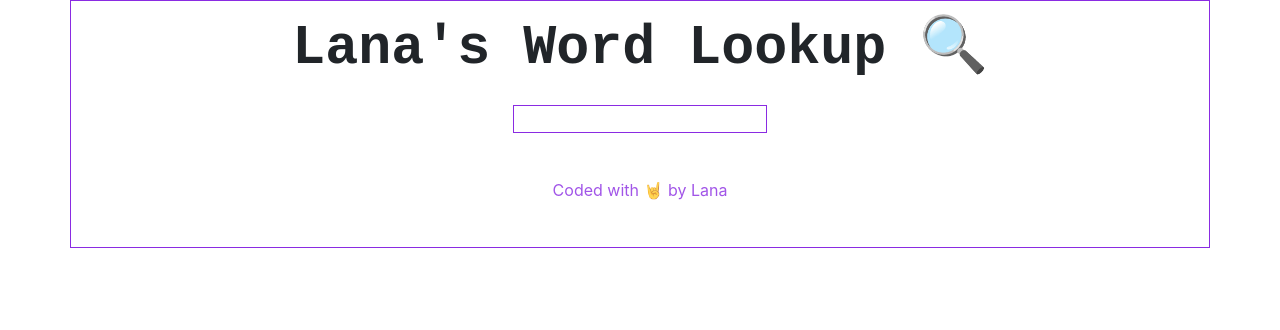
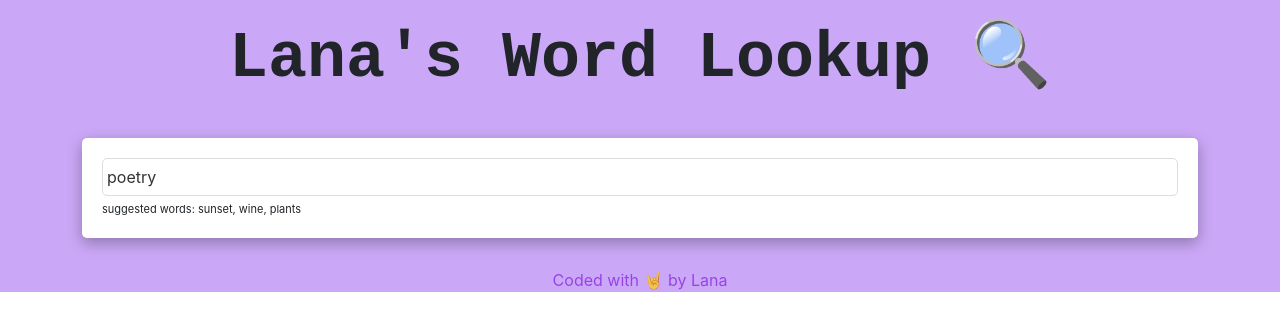
Before and after one commit to PossumCodes/dictionary-project, a React (Create React App) app: page / in a window 1280 px wide. Shown: the top 330 px of the page. Built offline with nearby package versions, Linux system fonts and the light colour scheme; no server answers.

Commit message:
main styling of app

```diff
--- a/src/App.css
+++ b/src/App.css
@@ -1,14 +1,13 @@
-.App .container {
-  text-align: center;
-  border: 1px solid blueviolet;
-  padding: 15px;
+.App {
+  background: #cba8f7;
 }
 
 .App h1 {
   text-align: center;
+  font-size: 65px;
   font-family: monospace;
-  font-size: 55px;
-  font-weight: bolder;
+  font-weight: bold;
+  padding: 20px;
 }
 
 .App-footer {
--- a/src/App.js
+++ b/src/App.js
@@ -9,7 +9,7 @@ function App() {
           <h1>Lana's Word Lookup 🔍</h1>
         </header>
         <main>
-          <Dictionary />
+          <Dictionary defaultKeyword="poetry" />
         </main>
         <footer className="App-footer">Coded with 🤘 by Lana</footer>
       </div>
--- a/src/Dictionary.css
+++ b/src/Dictionary.css
@@ -1,7 +1,24 @@
-.Dictionary form {
-  padding: 15px;
+.Dictionary section {
+  background: white;
+  border-radius: 5px;
+  padding: 20px;
+  box-shadow: 0 5px 15px rgba(0, 0, 0, 30%);
+  margin: 20px 0;
 }
 
-.Dictionary form input {
-  border: 1px solid blueviolet;
+.Dictionary input {
+  width: 100%;
+  padding: 6px 4px;
+  border-radius: 5px;
+  color: #333;
+  border: 1px solid #ddd;
 }
+
+.Dictionary .hint {
+  font-size: 11px;
+  margin-top: 5px;
+}
+
+.Dictionary a {
+  color: blueviolet;
+}
--- a/src/Dictionary.js
+++ b/src/Dictionary.js
@@ -3,36 +3,53 @@ import axios from "axios";
 import Results from "./Results";
 import "./Dictionary.css";
 
-export default function Dictionary() {
-  let [keyword, setKeyword] = useState("");
+export default function Dictionary(props) {
+  let [keyword, setKeyword] = useState(props.defaultKeyword);
   let [results, setResults] = useState(null);
-  function search(event) {
-    event.preventDefault();
-    //alert(`Searching for ${keyword}`);
+  let [loaded, setLoaded] = useState(false);
 
-    //handling response from api and logging api response
   function handleResponse(response) {
-      console.log(response.data[0]);
     setResults(response.data[0]);
   }
 
-    //documentation: https://dictionaryapi.dev/ making api call
+  function search() {
     let apiUrl = `https://api.dictionaryapi.dev/api/v2/entries/en/${keyword}`;
     axios.get(apiUrl).then(handleResponse);
   }
 
-  //event listener tracking change in typing input in search bar
+  function handleSubmit(event) {
+    event.preventDefault();
+    search();
+  }
+
   function handleKeywordChange(event) {
     setKeyword(event.target.value);
   }
 
-  //dictionary search form
+  function load() {
+    setLoaded(true);
+    search();
+  }
+
+  if (loaded) {
     return (
       <div className="Dictionary">
-      <form onSubmit={search}>
-        <input type="search" onChange={handleKeywordChange} />
+        <section>
+          <form onSubmit={handleSubmit}>
+            <input
+              type="search"
+              placeholder="Search for a word..."
+              defaultValue={props.defaultKeyword}
+              onChange={handleKeywordChange}
+            />
           </form>
+          <div className="hint">suggested words: sunset, wine, plants</div>
+        </section>
         <Results results={results} />
       </div>
     );
+  } else {
+    load();
+    return "Loading";
   }
+}
--- a/src/Meaning.css
+++ b/src/Meaning.css
@@ -1,4 +1,11 @@
 .Meaning h3 {
-  margin: 30px 0;
-  text-decoration: underline;
+  font-size: 24px;
+  line-height: 1.5;
+  font-weight: bold;
 }
+
+.Meaning .example {
+  opacity: 0.7;
+  font-style: italic;
+  margin-top: 10px;
+}
--- a/src/Meaning.js
+++ b/src/Meaning.js
@@ -9,13 +9,10 @@ export default function Meaning(props) {
       {props.meaning.definitions.map(function (definition, index) {
         return (
           <div key={index}>
-            <p>
-              <strong>Definition:</strong> {definition.definition}
-              <br />
-              <strong>Example: </strong>
-              <em>{definition.example}</em>
-              <Synonyms synonyms={definition.synonyms} />
-            </p>
+            <div className="definition">{definition.definition}</div>
+
+            <div className="example">{definition.example}</div>
+            <Synonyms synonyms={definition.synonyms} />
           </div>
         );
       })}
--- /dev/null
+++ b/src/Phonetic.css
@@ -0,0 +1,20 @@
+.Phonetic {
+  margin: 20px 0;
+  font-weight: bold;
+}
+
+.Phonetic a {
+  border: 1px solid #ddd;
+  text-decoration: none;
+  padding: 10px 15px;
+  border-radius: 20px;
+  transition: all 150ms ease-in-out;
+  font-size: 11px;
+  font-weight: bold;
+  margin-right: 10px;
+}
+
+.Phonetic a:hover {
+  background: #cba8f7;
+  color: white;
+}
--- a/src/Phonetic.js
+++ b/src/Phonetic.js
@@ -1,4 +1,5 @@
 import React from "react";
+import "./Phonetic.css";
 
 export default function Phonetic(props) {
   //console.log(props.phonetic);
@@ -7,7 +8,7 @@ export default function Phonetic(props) {
       <a href={props.phonetic.audio} target="_blank" rel="noreferrer">
         Listen
       </a>
-      <br />
+
       {props.phonetic.text}
     </div>
   );
--- a/src/Results.css
+++ b/src/Results.css
@@ -1,5 +1,5 @@
 .Results h2 {
-  font-weight: 600;
-  font-size: 35px;
-  margin: 15px 0;
+  font-size: 36px;
+  font-weight: bold;
+  line-height: 1.5;
 }
--- a/src/Results.js
+++ b/src/Results.js
@@ -6,6 +6,7 @@ export default function Results(props) {
   if (props.results) {
     return (
       <div className="Results">
+        <section>
           <h2>{props.results.word}</h2>
           {props.results.phonetics.map(function (phonetic, index) {
             return (
@@ -14,11 +15,12 @@ export default function Results(props) {
               </div>
             );
           })}
+        </section>
         {props.results.meanings.map(function (meaning, index) {
           return (
-            <div key={index}>
+            <section key={index}>
               <Meaning meaning={meaning} />
-            </div>
+            </section>
           );
         })}
       </div>
--- /dev/null
+++ b/src/Synonyms.css
@@ -0,0 +1,14 @@
+.Synonyms {
+  margin: 20px 0 30px;
+  padding: 0;
+}
+
+.Synonyms li {
+  display: inline-block;
+  padding-right: 10px;
+  line-height: 1;
+  font-weight: bold;
+  opacity: 0.8;
+  font-style: italic;
+  font-size: 15px;
+}
--- a/src/Synonyms.js
+++ b/src/Synonyms.js
@@ -1,4 +1,5 @@
 import React from "react";
+import "./Synonyms.css";
 
 export default function Synonyms(props) {
   if (props.synonyms) {
```
Lines whose indentation alone changed are shown as unchanged.
